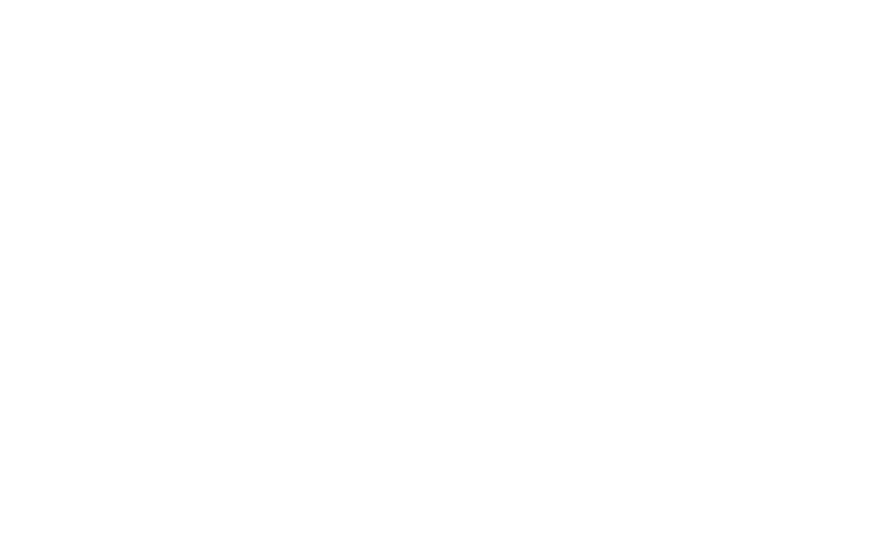
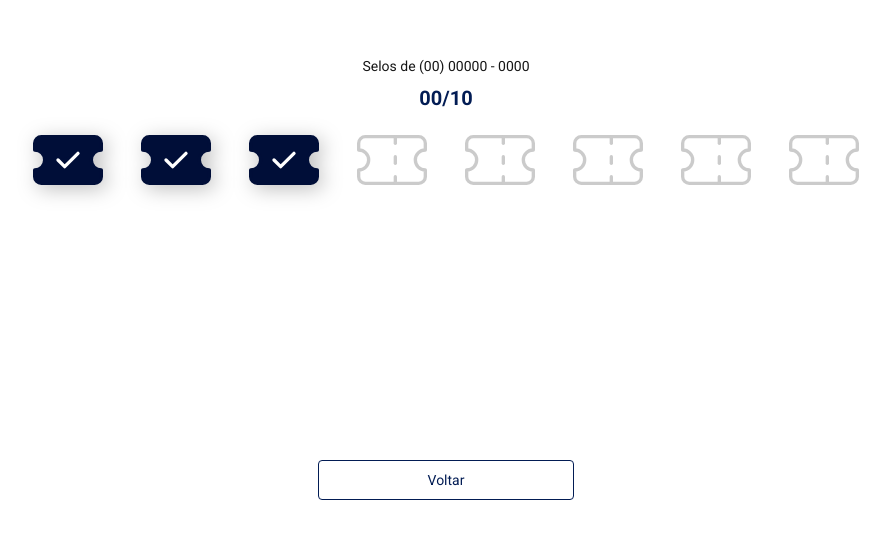
Before and after one commit to victormilitao/fideliza, a React (Vite) app: page /tickets in a window 1280 px wide. Before the commit this address had no page. Shown: the part 122-660 px from the top of the page, without its empty margins (194-1084 px from the left). Built offline with nearby package versions, Linux system fonts and the light colour scheme.

Commit message:
create tickets page

```diff
--- a/src/App.css
+++ b/src/App.css
@@ -1,27 +1,29 @@
-@import "tailwindcss";
-@import "tw-animate-css";
+@import 'tailwindcss';
+@import 'tw-animate-css';
 
 @theme {
   --color-backgrounbd: var(--color-neutral-200);
 
-  --color-primary-100: #EEF8FF;
-  --color-primary-400: #3067AC;
-  --color-primary-300: #94C5F1;
+  --color-primary-100: #eef8ff;
+  --color-primary-300: #94c5f1;
+  --color-primary-400: #3067ac;
   --color-primary-500: #053275;
-  --color-primary-600: #021C54;
-  --color-primary-700: #000E38;
+  --color-primary-600: #021c54;
+  --color-primary-700: #000e38;
 
-  --color-neutral-200: #FFFFFF;
-  --color-neutral-500: #A7A7A7;
+  --color-neutral-200: #ffffff;
+  --color-neutral-400: #cbcbcb;
+  --color-neutral-500: #a7a7a7;
   --color-neutral-700: #161616;
 
-  --color-error-100: #FFF3F3;
-  --color-error-400: #E05F5F;
+  --color-error-100: #fff3f3;
+  --color-error-400: #e05f5f;
 }
 
 @font-face {
   font-family: 'Roboto';
-  src: url('./assets/fonts/Roboto-VariableFont_wdth,wght.ttf') format('truetype');
+  src: url('./assets/fonts/Roboto-VariableFont_wdth,wght.ttf')
+    format('truetype');
   font-weight: 100 900;
   font-style: normal;
 }
@@ -80,6 +82,17 @@
     @apply bg-background text-neutral-700;
   }
   input {
-    @apply border border-neutral-500 p-2 rounded-sm min-w-3xs min-h-10
+    @apply border border-neutral-500 p-2 rounded-sm min-w-3xs min-h-10;
   }
 }
+
+@layer utilities {
+  .fill-icon {
+    .lucide-ticket-check path:nth-child(2) {
+      stroke: var(--color-neutral-200);
+    }
+    .lucide-ticket-check {
+      filter: drop-shadow(4px 4px 10px #00000040);
+    }
+  }
+}
--- a/src/components/icon.tsx
+++ b/src/components/icon.tsx
@@ -5,16 +5,26 @@
   name: keyof typeof LucideIcons
   size?: number
   color?: string
+  strokeWidth?: number
+  fill?: string
+  className?: string
 }
 
 const Icon: React.FC<IconProps> = ({
   name,
   size = 24,
   color = 'currentColor',
+  strokeWidth = 1,
+  fill = '',
+  className = '',
 }) => {
   const LucideIcon = LucideIcons[name] as React.ComponentType<{
     size?: number
     color?: string
+    strokeWidth?: number
+    style?: React.CSSProperties
+    fill?: string
+    className?: string
   }>
 
   if (!LucideIcon) {
@@ -22,7 +32,15 @@
     return null
   }
 
-  return <LucideIcon size={size} color={color} />
+  return (
+    <LucideIcon
+      size={size}
+      color={color}
+      strokeWidth={strokeWidth}
+      className={className}
+      {...(fill && { fill })}
+    />
+  )
 }
 
 export default Icon
--- a/src/pages/home.tsx
+++ b/src/pages/home.tsx
@@ -5,10 +5,12 @@
 import { useState } from 'react'
 import { Reward } from './reward'
 import { useToast } from '@/hooks/useToast'
+import { useNavigate } from 'react-router-dom'
 
 export const Home = () => {
   const [openSheet, setOpenSheet] = useState(false)
   const { success } = useToast()
+  const navigate = useNavigate()
 
   const handleBonus = () => {
     setOpenSheet(!openSheet)
@@ -16,6 +18,10 @@
 
   const handleSendSticker = () => {
     success('Selo enviado.')
+  }
+
+  const handleGoToTickets = () => {
+    navigate('/tickets')
   }
 
   return (
@@ -36,7 +42,10 @@
             placeholder='(00) 0 0000 0000'
           />
           <Button onClick={handleSendSticker}>Enviar selos</Button>
-          <Button variant='secondary'>Conferir selos</Button>
+
+          <Button variant='secondary' onClick={handleGoToTickets}>
+            Conferir selos
+          </Button>
 
           <Button variant='secondary' onClick={handleBonus}>
             Premiar
--- /dev/null
+++ b/src/pages/tickets.tsx
@@ -0,0 +1,46 @@
+import { Button } from '@/components/button/button'
+import Icon from '@/components/icon'
+import { Link } from 'react-router-dom'
+
+export const Tickets = () => {
+  const tickets = [
+    { id: 1, date: '2023-10-01', checked: true },
+    { id: 2, date: '2023-10-01', checked: true },
+    { id: 3, date: '2023-10-01', checked: true },
+    { id: 4, date: '2023-10-01', checked: false },
+    { id: 5, date: '2023-10-01', checked: false },
+    { id: 1, date: '2023-10-01', checked: false },
+    { id: 2, date: '2023-10-01', checked: false },
+    { id: 3, date: '2023-10-01', checked: false },
+  ]
+  return (
+    <div className='py-8 flex flex-col gap-5 items-center justify-center min-h-screen'>
+      <div className='w-[90%] flex flex-col items-center gap-2'>
+        <p className='text-sm'>Selos de (00) 00000 - 0000</p>
+        <p className='text-xl font-bold text-primary-600'>00/10</p>
+        <div className='flex flex-wrap gap-7 justify-center'>
+          {tickets.map((ticket) => (
+            <div key={ticket.id} className='fill-icon text-neutral-400'>
+              {!ticket.checked && <Icon name='Ticket' size={80} />}
+              {ticket.checked && (
+                <Icon
+                  name='TicketCheck'
+                  color='var(--color-primary-700)'
+                  size={80}
+                  fill='var(--color-primary-700)'
+                />
+              )}
+            </div>
+          ))}
+        </div>
+      </div>
+      <div className='mt-auto sm:mt-60'>
+        <Link to={'/'}>
+          <Button variant='secondary' className='w-3xs'>
+            Voltar
+          </Button>
+        </Link>
+      </div>
+    </div>
+  )
+}
--- a/src/router.tsx
+++ b/src/router.tsx
@@ -1,12 +1,14 @@
 import { Route, Routes } from 'react-router-dom'
-import { Home } from './pages/Home'
-import Login from './pages/Login'
+import { Home } from './pages/home'
+import Login from './pages/login'
+import { Tickets } from './pages/tickets'
 
 export const Router = () => {
   return (
     <Routes>
       <Route path='/' element={<Home />} />
       <Route path='/login' element={<Login />} />
+      <Route path='/tickets' element={<Tickets />} />
     </Routes>
   )
 }
```
